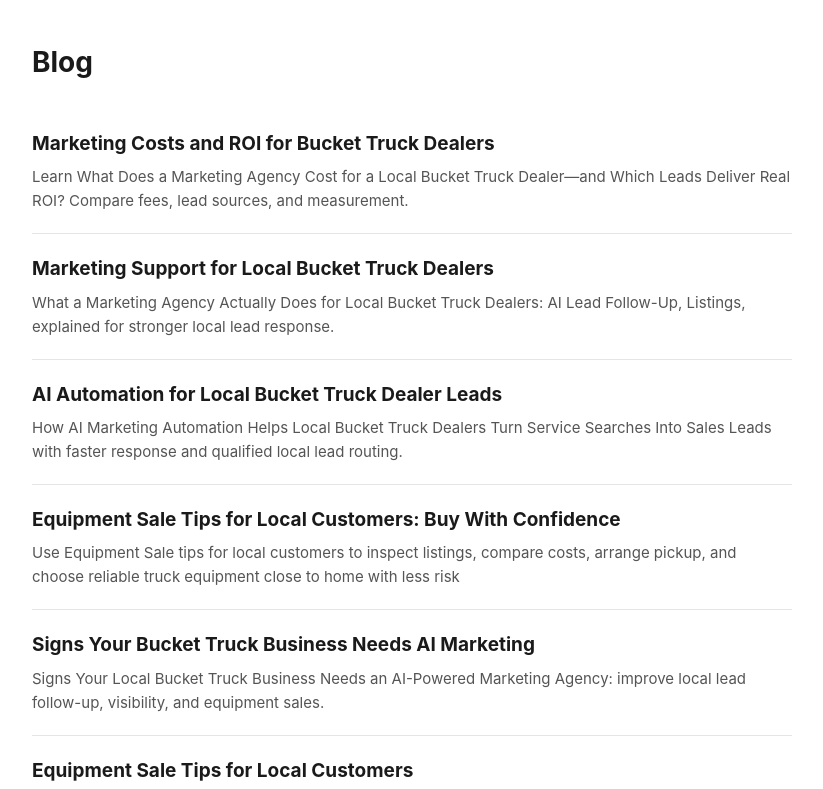
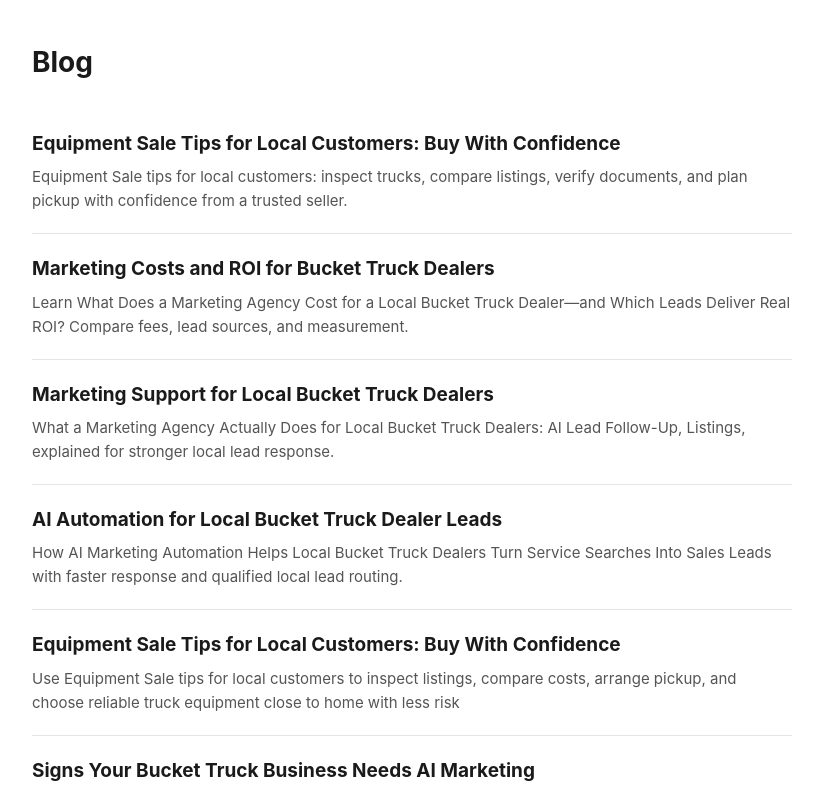
Before and after one commit to buckettruck-f450/buckettruck-f450.github.io, a plain HTML site: page blog/index.html in a window 1280 px wide. Shown: the top 789 px of the page, without its empty margins (228-1051 px from the left). Drawn offline with Linux system fonts and the light colour scheme.

Commit message:
IKON: publish "Equipment Sale Tips for Local Customers: Buy With Confidence"

```diff
--- a/blog/index.html
+++ b/blog/index.html
@@ -24,6 +24,11 @@
 <body>
 <h1>Blog</h1>
 <div id="ikon-post-list">
+<a class="post-card" href="equipment-sale-tips-local-customers.html">
+  <h2>Equipment Sale Tips for Local Customers: Buy With Confidence</h2>
+  <p>Equipment Sale tips for local customers: inspect trucks, compare listings, verify documents, and plan pickup with confidence from a trusted seller.</p>
+</a>
+
 <a class="post-card" href="bucket-truck-dealer-marketing-costs-lead-roi.html">
   <h2>Marketing Costs and ROI for Bucket Truck Dealers</h2>
   <p>Learn What Does a Marketing Agency Cost for a Local Bucket Truck Dealer—and Which Leads Deliver Real ROI? Compare fees, lead sources, and measurement.</p>
```
